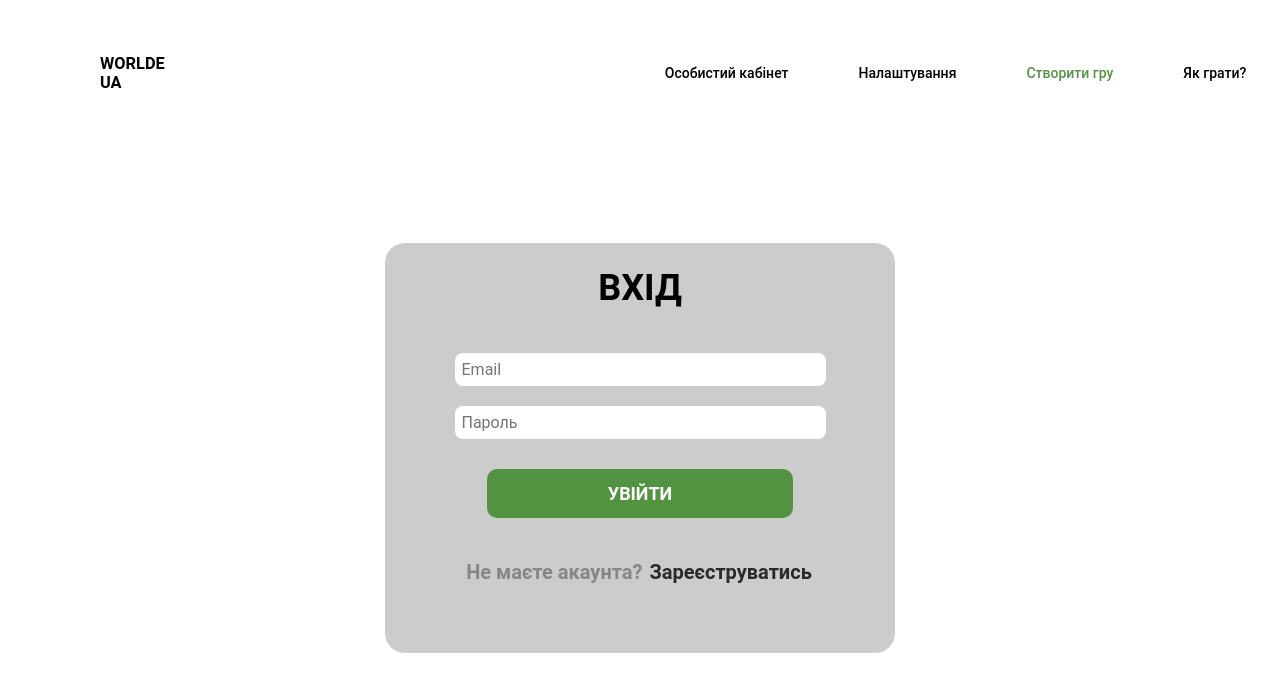
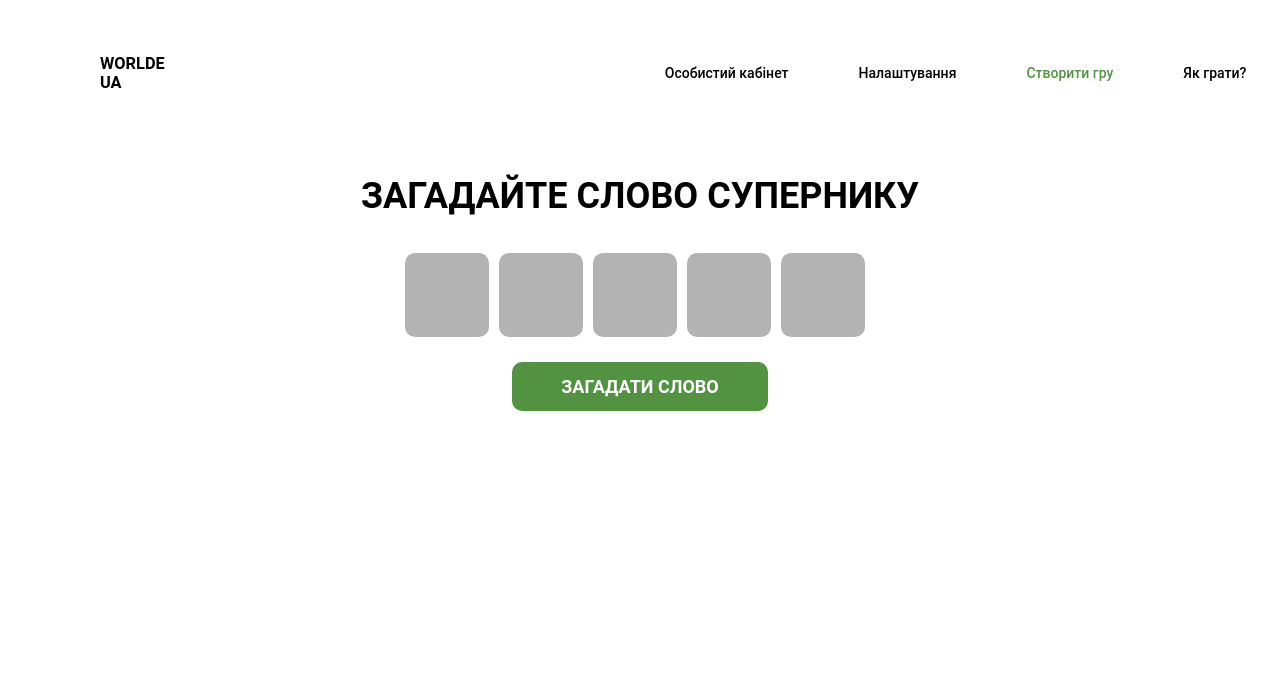
Before and after one commit to WordleUA/wordle, a React (Create React App) app in the folder src/main/webapp/reactjs/: page /dictateWord in a window 1280 px wide. Shown: the top 692 px of the page. Built offline with nearby package versions, Linux system fonts and the light colour scheme.

Commit message:
Developed HowToPlay and DictateWord pages + css styles to them

```diff
--- a/src/main/webapp/reactjs/src/App.js
+++ b/src/main/webapp/reactjs/src/App.js
@@ -3,13 +3,14 @@ import Registration from "./components/Registration/Registration.jsx"
 import Login from "./components/Login/Login.jsx"
 import ClientCabinet from "./components/ClientCabinet/ClientCabinet.jsx"
 import NavbarClient from "./components/Navbar/NavbarClient/NavbarClient.jsx"
-
+import HowToPlay from "./components/HowToPlay/HowToPlay";
+import DictateWord from "./components/DictateWord/DictateWord";
 
 function App() {
   return (
       <div>
         <NavbarClient/>
-        <Login/>
+        <DictateWord/>
       </div>
   );
 }
--- /dev/null
+++ b/src/main/webapp/reactjs/src/components/DictateWord/DictateWord.css
@@ -0,0 +1,49 @@
+.input-letters-container {
+    display: flex;
+}
+
+.input-letter {
+    background: #b3b3b3;
+    border-color: transparent;
+    margin-right: 10px;
+    text-align: center;
+    align-items: center;
+    border-radius: 10px;
+    display: flex;
+    flex-shrink: 0;
+    font-size: 36px;
+    font-weight: 700;
+    height: 80px;
+    justify-content: center;
+    width: 80px;
+}
+
+.dictate-word {
+
+    text-align: center;
+
+}
+
+.dictate-word-form {
+    display: flex;
+    flex-direction: column;
+    align-items: center;
+    justify-content: center;
+
+}
+
+.dictate-word-header {
+    font-size: 36px;
+}
+
+.dictate-word-form-btn {
+    background: #519341;
+    border-radius: 10px;
+    font-size: 18px;
+    font-weight: 700;
+    width: 20%;
+    padding: 12px 32px;
+    border-color: transparent;
+    color: #FFFFFF;
+    margin-top: 2%;
+}
--- /dev/null
+++ b/src/main/webapp/reactjs/src/components/DictateWord/DictateWord.jsx
@@ -0,0 +1,65 @@
+import "./DictateWord.css";
+import React, { useRef, useState, useEffect } from "react";
+
+function DictateWord() {
+    const [letters, setLetters] = useState(["", "", "", "", ""]);
+    const inputRefs = useRef([]);
+
+    useEffect(() => {
+        inputRefs.current = inputRefs.current.slice(0, letters.length);
+    }, [letters.length]);
+
+    const handleChange = (index, event) => {
+        const newLetters = [...letters];
+        setLetters(newLetters);
+        if (index < inputRefs.current.length - 1) {
+            inputRefs.current[index + 1].focus();
+        }
+    };
+
+    const handleBackspace = (index, event) => {
+        if (event.key === "Backspace" && letters[index] === "") {
+            event.preventDefault();
+            const newLetters = [...letters];
+            newLetters[index - 1] = "";
+            setLetters(newLetters);
+            if (index > 0) {
+                inputRefs.current[index - 1].focus();
+            }
+        } else if (event.key === "Backspace" && letters[index] !== "") {
+            event.preventDefault();
+            const newLetters = [...letters];
+            newLetters[index] = "";
+            setLetters(newLetters);
+        }
+    };
+
+
+
+    const word = letters.join("");
+
+    return (
+        <div className="dictate-word">
+            <h3 className="dictate-word-header">ЗАГАДАЙТЕ СЛОВО СУПЕРНИКУ</h3>
+            <div className="dictate-word-form">
+                <div className="input-letters-container">
+                    {letters.map((letter, index) => (
+                        <input
+                            key={index}
+                            type="text"
+                            maxLength="1"
+                            value={letter}
+                            onChange={(e) => handleChange(index, e)}
+                            onKeyDown={(e) => handleBackspace(index, e)}
+                            ref={(input) => inputRefs.current[index] = input}
+                            className="input-letter"
+                        />
+                    ))}
+                </div>
+                <button className="dictate-word-form-btn" onClick={() => console.log(word)}>ЗАГАДАТИ СЛОВО</button>
+            </div>
+
+        </div>
+    );
+}
+export default DictateWord;
--- /dev/null
+++ b/src/main/webapp/reactjs/src/components/HowToPlay/HowToPlay.css
@@ -0,0 +1,75 @@
+.howtoplay {
+    display: flex;
+    flex-direction: column;
+    align-items: center;
+    justify-content: center;
+    text-align: center;
+
+}
+
+.howtoplay-form {
+    display: flex;
+    flex-direction: column;
+    align-items: center;
+    justify-content: center;
+    text-align: center;
+    gap: 30px;
+}
+
+.howtoplay-form-example {
+    align-items: center;
+    justify-content: center;
+    display: flex;
+    flex-direction: row;
+    gap: 10px;
+}
+
+.howtoplay-form-example *{
+    align-items: center;
+
+    border-radius: 10px;
+    display: flex;
+    flex-shrink: 0;
+    font-size: 36px;
+    font-weight: 700;
+    height: 80px;
+    justify-content: center;
+    width: 80px;
+}
+
+.howtoplay-form-explanation {
+    display: flex;
+    flex-direction: column;
+    padding: 20px 20px;
+    background-color: #EDF0F5;
+    border-radius: 10px;
+}
+
+.howtoplay-form-explanation-row {
+    display: flex;
+    flex-direction: row;
+    gap: 5px;
+    align-items: center;
+    justify-content: center;
+}
+
+.howtoplay-form-example-gray{
+    background: #b3b3b3;
+}
+.howtoplay-form-example-green{
+    background: #86c14c;
+}
+.howtoplay-form-example-yellow{
+    background: #e8e482;
+}
+
+.howtoplay-header {
+    font-size: 36px;
+}
+
+.howtoplay-form-explanation-row-square {
+    border-radius: 3px;
+    height: 30px;
+    width: 30px;
+    background-color: #B3B3B3FF;
+}
--- /dev/null
+++ b/src/main/webapp/reactjs/src/components/HowToPlay/HowToPlay.jsx
@@ -0,0 +1,41 @@
+import "./HowToPlay.css";
+import React from "react";
+
+function HowToPlay() {
+    return (
+        <div className="howtoplay">
+            <h3 className="howtoplay-header">ЯК ГРАТИ?</h3>
+            <div className="howtoplay-form">
+                <p className="howtoplay-form-text">
+                    Вам треба відгадати задане суперником слово, що складається з 5
+                    літер. На це дається 6 спроб. <br />Колір літер буде показувати,
+                    наскільки ви близькі. Наприклад:
+                </p>
+                <div className="howtoplay-form-example">
+                    <div className="howtoplay-form-example-gray">Ш</div>
+                    <div className="howtoplay-form-example-yellow">К</div>
+                    <div className="howtoplay-form-example-gray">О</div>
+                    <div className="howtoplay-form-example-green">Л</div>
+                    <div className="howtoplay-form-example-gray">А</div>
+                </div>
+                <div className="howtoplay-form-explanation">
+                    <div className="howtoplay-form-explanation-row">
+                        <div className="howtoplay-form-explanation-row-square" style={{background: "#b3b3b3"}}></div>
+                        <p>Літера не знаходиться у слові</p>
+                    </div>
+                    <div className="howtoplay-form-explanation-row">
+                        <div className="howtoplay-form-explanation-row-square" style={{background: "#e8e482"}}></div>
+                        <p>Літера є у слові, але знаходиться не на своєму місці</p>
+                    </div>
+                    <div className="howtoplay-form-explanation-row">
+                        <div className="howtoplay-form-explanation-row-square" style={{background: "#86c14c"}}></div>
+                        <p>Літера є у слові і знаходиться на своєму місці</p>
+                    </div>
+            </div>
+
+            </div>
+        </div>
+    );
+}
+
+export default HowToPlay;
```
